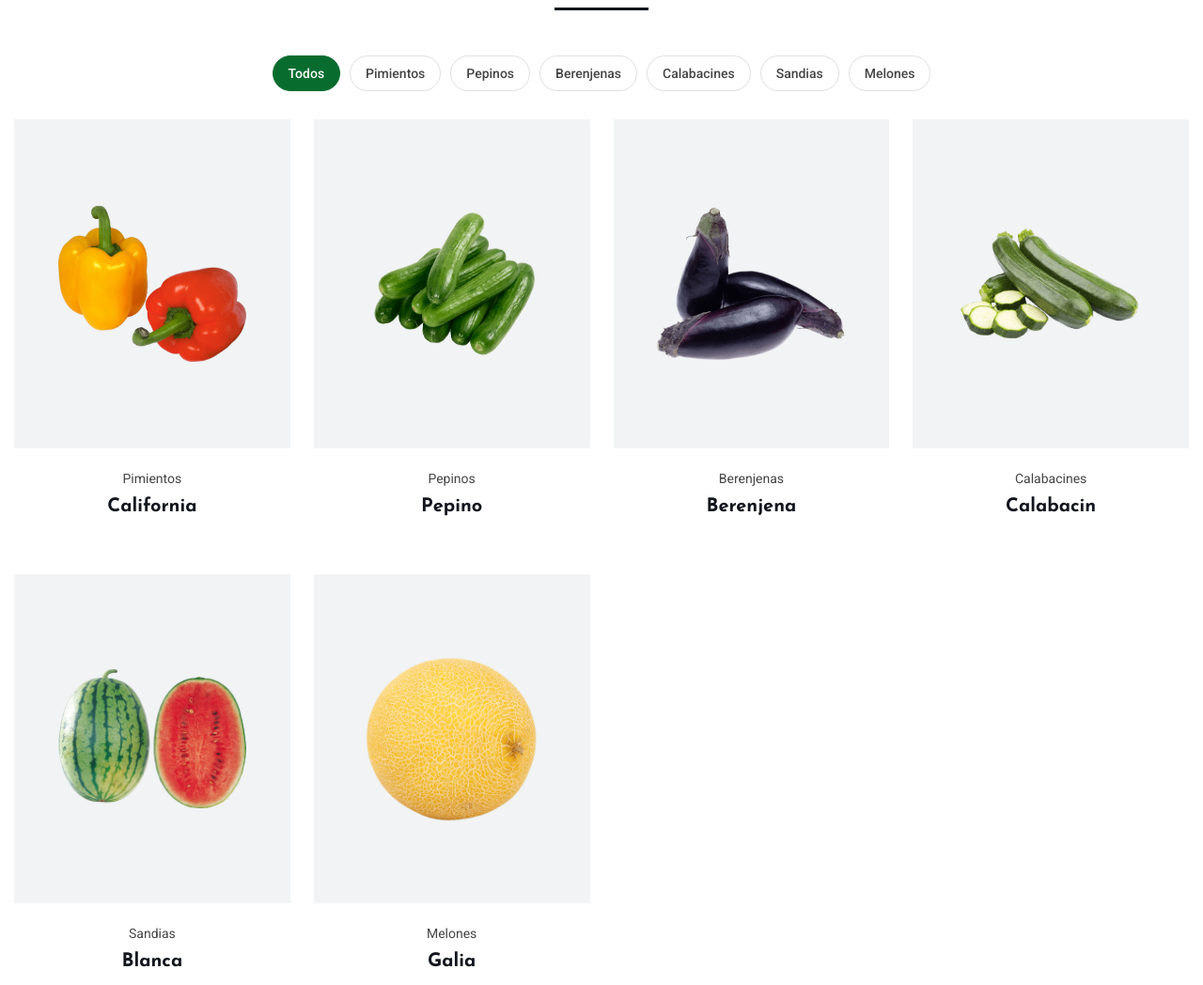
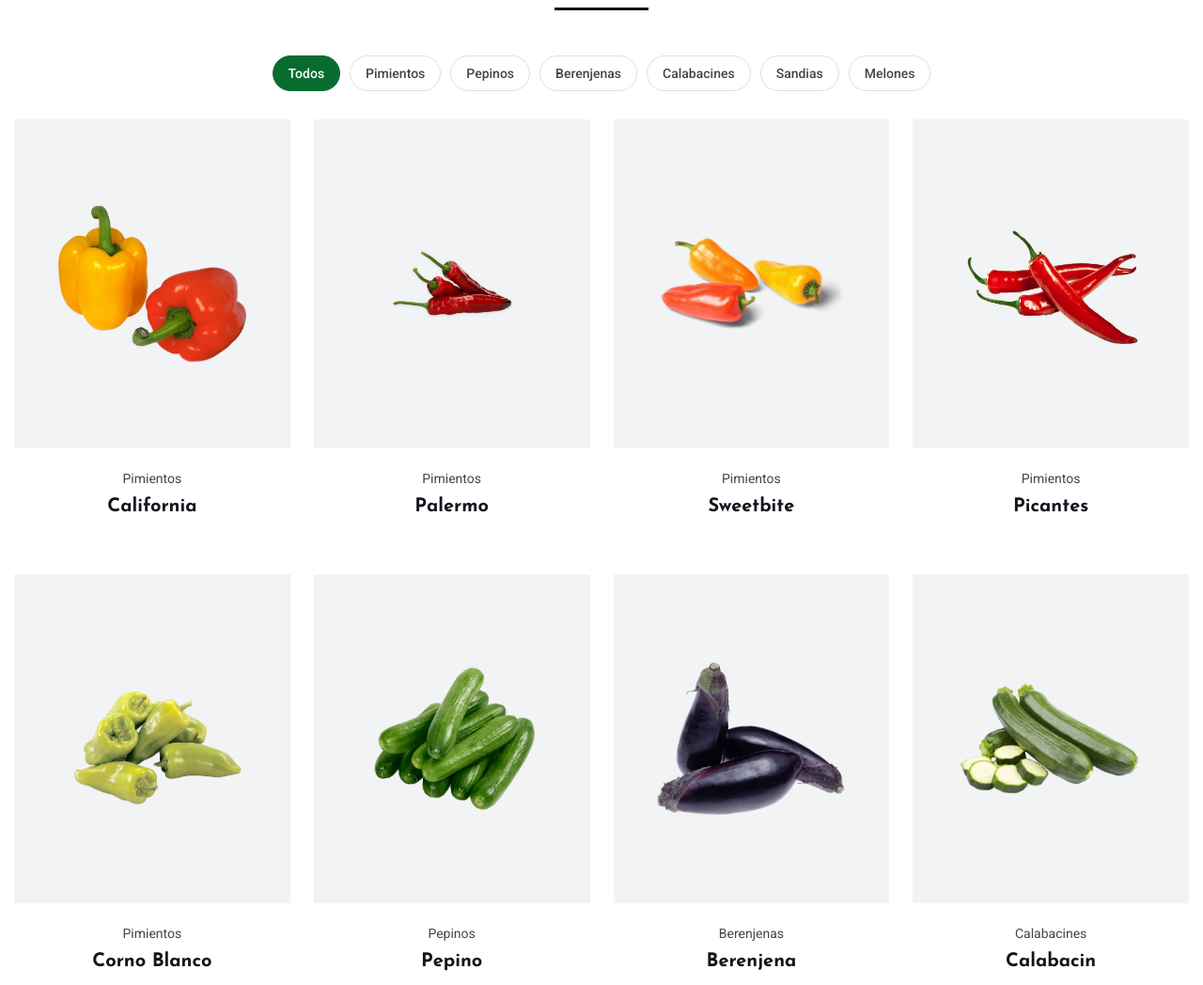
Before and after one commit to MajidALILOUCH/EJIDOMAR, a plain HTML site: page products.html in a window 1280 px wide. Shown: the part 300-1348 px from the top of the page at 94% size. Drawn offline with nearby package versions, Linux system fonts and the light colour scheme; a script that the page names is missing.

Commit message:
fixing produtcts section

```diff
--- a/products.html
+++ b/products.html
@@ -120,34 +120,40 @@
               <li>
                 <button class="filter-btn active" data-cat=".all">Todos</button>
               </li>
+
               <li>
                 <button class="filter-btn" data-cat=".pimientos">
                   Pimientos
                 </button>
               </li>
+
               <li>
                 <button class="filter-btn" data-cat=".pepinos">Pepinos</button>
               </li>
+
               <li>
                 <button class="filter-btn" data-cat=".berenjenas">
                   Berenjenas
                 </button>
               </li>
+
               <li>
                 <button class="filter-btn" data-cat=".calabacines">
                   Calabacines
                 </button>
               </li>
+
               <li>
                 <button class="filter-btn" data-cat=".sandias">Sandias</button>
               </li>
+
               <li>
                 <button class="filter-btn" data-cat=".melones">Melones</button>
               </li>
             </ul>
 
             <ul class="product-list">
-              <li id="pimientos" class="product-item all pimientos">
+              <li class="product-item all pimientos">
                 <div class="product-card" tabindex="0">
                   <figure class="card-banner">
                     <img
@@ -159,15 +165,95 @@
                       class="image-contain"
                     />
                   </figure>
+
                   <div class="card-content">
                     <div class="card-cat">pimientos</div>
                     <h3 class="h3 card-title">california</h3>
                   </div>
                 </div>
               </li>
-              <!-- Other product items for pimientos -->
 
-              <li id="pepinos" class="product-item all pepinos">
+              <li class="product-item all pimientos">
+                <div class="product-card" tabindex="0">
+                  <figure class="card-banner">
+                    <img
+                      src="./assets/images/pimientos-palermo.png"
+                      width="312"
+                      height="350"
+                      loading="lazy"
+                      alt="product img"
+                      class="image-contain"
+                    />
+                  </figure>
+
+                  <div class="card-content">
+                    <div class="card-cat">pimientos</div>
+                    <h3 class="h3 card-title">palermo</h3>
+                  </div>
+                </div>
+              </li>
+
+              <li class="product-item all pimientos">
+                <div class="product-card" tabindex="0">
+                  <figure class="card-banner">
+                    <img
+                      src="./assets/images/pimientos-sweetbite.png"
+                      width="312"
+                      height="350"
+                      loading="lazy"
+                      alt="product img"
+                      class="image-contain"
+                    />
+                  </figure>
+
+                  <div class="card-content">
+                    <div class="card-cat">pimientos</div>
+                    <h3 class="h3 card-title">sweetbite</h3>
+                  </div>
+                </div>
+              </li>
+
+              <li class="product-item all pimientos">
+                <div class="product-card" tabindex="0">
+                  <figure class="card-banner">
+                    <img
+                      src="./assets/images/pimientos-picantes.png"
+                      width="312"
+                      height="350"
+                      loading="lazy"
+                      alt="product img"
+                      class="image-contain"
+                    />
+                  </figure>
+
+                  <div class="card-content">
+                    <div class="card-cat">pimientos</div>
+                    <h3 class="h3 card-title">picantes</h3>
+                  </div>
+                </div>
+              </li>
+
+              <li class="product-item all pimientos">
+                <div class="product-card" tabindex="0">
+                  <figure class="card-banner">
+                    <img
+                      src="./assets/images/pimientos-corno-blanco.png"
+                      width="312"
+                      height="350"
+                      loading="lazy"
+                      alt="product img"
+                      class="image-contain"
+                    />
+                  </figure>
+
+                  <div class="card-content">
+                    <div class="card-cat">pimientos</div>
+                    <h3 class="h3 card-title">corno blanco</h3>
+                  </div>
+                </div>
+              </li>
+
+              <li class="product-item all pepinos">
                 <div class="product-card" tabindex="0">
                   <figure class="card-banner">
                     <img
@@ -179,15 +265,15 @@
                       class="image-contain"
                     />
                   </figure>
+
                   <div class="card-content">
                     <div class="card-cat">pepinos</div>
                     <h3 class="h3 card-title">pepino</h3>
                   </div>
                 </div>
               </li>
-              <!-- Other product items for pepinos -->
 
-              <li id="berenjenas" class="product-item all berenjenas">
+              <li class="product-item all berenjenas">
                 <div class="product-card" tabindex="0">
                   <figure class="card-banner">
                     <img
@@ -199,15 +285,15 @@
                       class="image-contain"
                     />
                   </figure>
+
                   <div class="card-content">
                     <div class="card-cat">berenjenas</div>
                     <h3 class="h3 card-title">berenjena</h3>
                   </div>
                 </div>
               </li>
-              <!-- Other product items for berenjenas -->
 
-              <li id="calabacines" class="product-item all calabacines">
+              <li class="product-item all calabacines">
                 <div class="product-card" tabindex="0">
                   <figure class="card-banner">
                     <img
@@ -219,15 +305,15 @@
                       class="image-contain"
                     />
                   </figure>
+
                   <div class="card-content">
                     <div class="card-cat">calabacines</div>
                     <h3 class="h3 card-title">calabacin</h3>
                   </div>
                 </div>
               </li>
-              <!-- Other product items for calabacines -->
 
-              <li id="sandias" class="product-item all sandias">
+              <li class="product-item all sandias">
                 <div class="product-card" tabindex="0">
                   <figure class="card-banner">
                     <img
@@ -239,15 +325,15 @@
                       class="image-contain"
                     />
                   </figure>
+
                   <div class="card-content">
                     <div class="card-cat">sandias</div>
                     <h3 class="h3 card-title">blanca</h3>
                   </div>
                 </div>
               </li>
-              <!-- Other product items for sandias -->
 
-              <li id="melones" class="product-item all melones">
+              <li class="product-item all melones">
                 <div class="product-card" tabindex="0">
                   <figure class="card-banner">
                     <img
@@ -259,13 +345,13 @@
                       class="image-contain"
                     />
                   </figure>
+
                   <div class="card-content">
                     <div class="card-cat">melones</div>
                     <h3 class="h3 card-title">galia</h3>
                   </div>
                 </div>
               </li>
-              <!-- Other product items for melones -->
             </ul>
           </div>
         </section>
```
